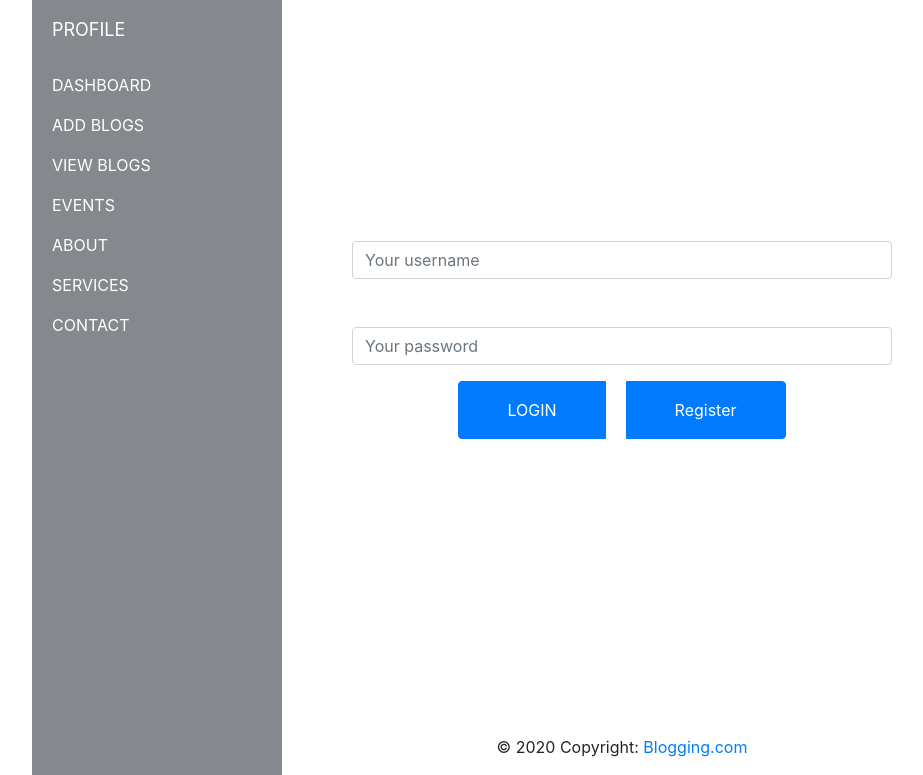
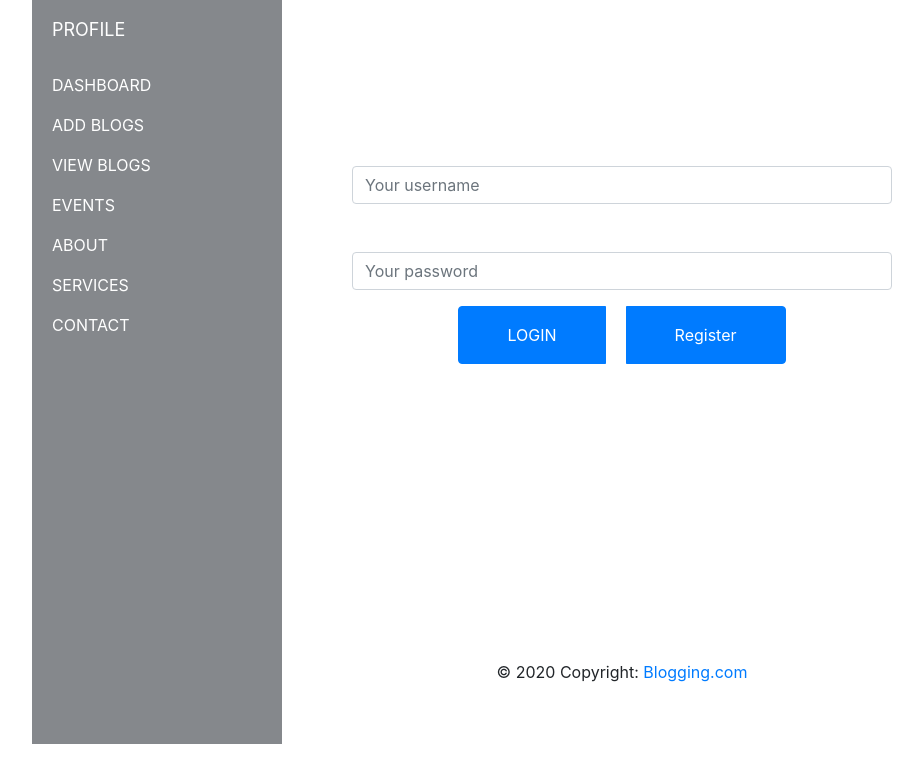
Before and after one commit to saisarveshnaik/BlOGG-IT, a PHP site: page /login.php in a window 1280 px wide. Shown: the part 56-831 px from the top of the page, without its empty margins (18-941 px from the left). After the commit the page ends 800 px from the top, so only its background shows below. Run offline with PHP 8.4, Linux system fonts and the light colour scheme.

Commit message:
Add files via upload

```diff
--- a/login.php
+++ b/login.php
@@ -24,11 +24,11 @@
 
 
 
-  <div class="container" style="margin-top: 100px;">
+  <div class="container" style="margin-top: 2%;">
     <div class="row">
-      <div class="col-md-3">
+      <div class="col-md-3"></div>
 
-      </div>
+
       <div class="col-md-6">
         <h4 class="mb-4" align="center" style="color: white" >LOGIN TO YOUR ACCOUNT</h4>
         <div class="form-group">
@@ -40,9 +40,9 @@
           <input type="password" id="pass" class="form-control" placeholder="Your password">
         </div>
       </div>
-      <div class="col-md-3">
 
-      </div>
+
+      <div class="col-md-3"></div>
     </div>
 
     <div class="row">
```
